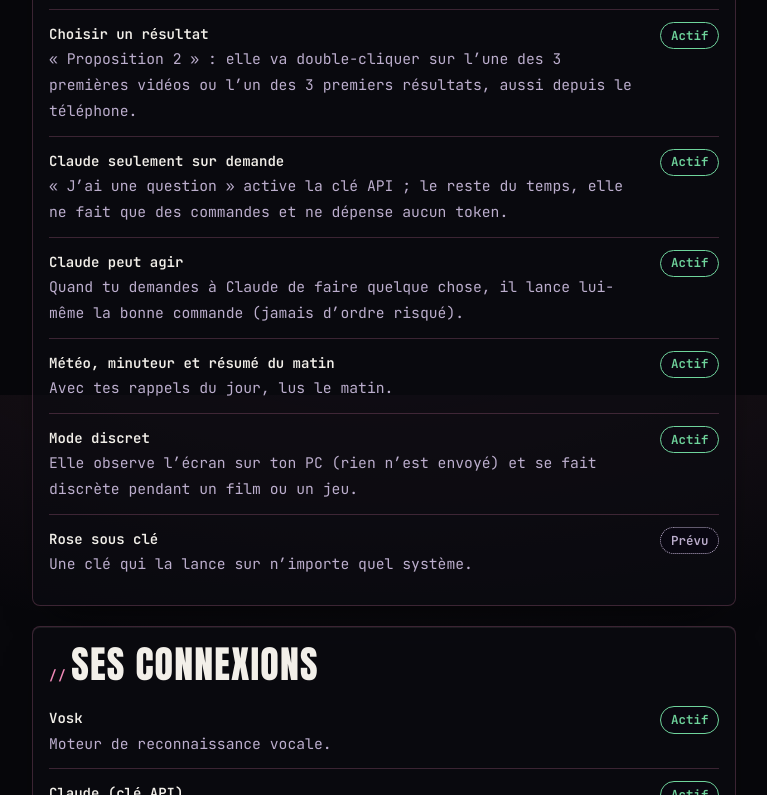
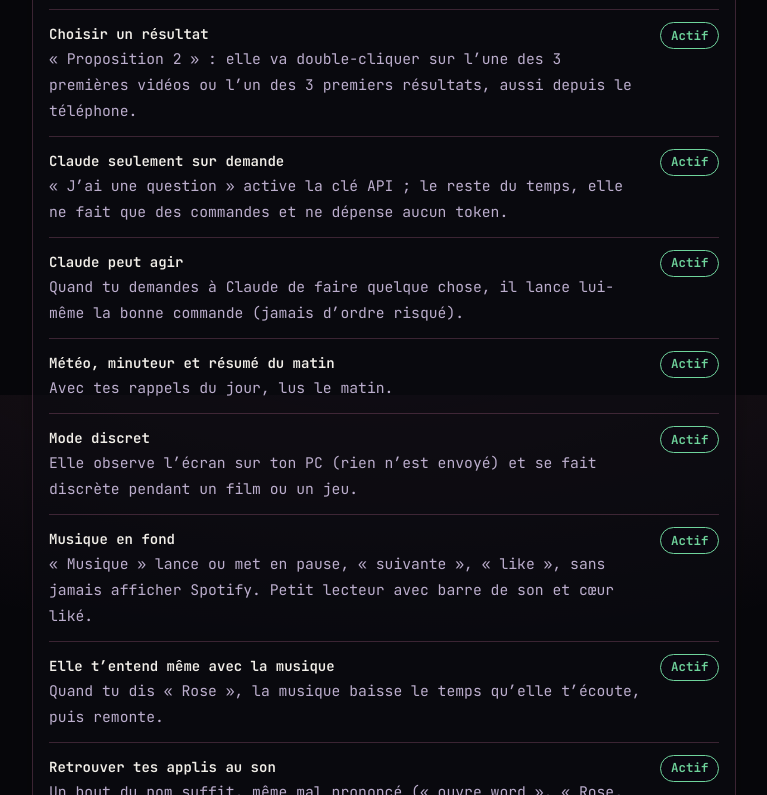
Before and after one commit to archekozero/archek-infos-rose.github.io, a plain HTML site: page index.html in a window 1280 px wide. Shown: the part 2005-2800 px from the top of the page, without its empty margins (256-1023 px from the left). Drawn offline with Linux system fonts and the light colour scheme.

Commit message:
Page Rose : journal et capacites depuis la beta (2.3 a 2.3.4) (#35)
Co-authored-by: Claude <noreply@anthropic.com>

```diff
--- a/index.html
+++ b/index.html
@@ -205,13 +205,21 @@ var CAPS=[
  {n:"Claude peut agir",d:"Quand tu demandes à Claude de faire quelque chose, il lance lui-même la bonne commande (jamais d’ordre risqué).",s:"actif"},
  {n:"Météo, minuteur et résumé du matin",d:"Avec tes rappels du jour, lus le matin.",s:"actif"},
  {n:"Mode discret",d:"Elle observe l’écran sur ton PC (rien n’est envoyé) et se fait discrète pendant un film ou un jeu.",s:"actif"},
+ {n:"Musique en fond",d:"« Musique » lance ou met en pause, « suivante », « like », sans jamais afficher Spotify. Petit lecteur avec barre de son et cœur liké.",s:"actif"},
+ {n:"Elle t’entend même avec la musique",d:"Quand tu dis « Rose », la musique baisse le temps qu’elle t’écoute, puis remonte.",s:"actif"},
+ {n:"Retrouver tes applis au son",d:"Un bout du nom suffit, même mal prononcé (« ouvre word », « Rose, discord »), applis comme icônes du bureau.",s:"actif"},
+ {n:"Lui apprendre tes mots",d:"« Rose, apprends » : elle demande le mot, puis la commande à associer. Tout se modifie dans ses Réglages.",s:"actif"},
+ {n:"Vidéos YouTube",d:"« Mets la vidéo en pause », « relance la vidéo », « recommence la vidéo ».",s:"actif"},
+ {n:"Mises à jour automatiques",d:"Pour les bêta-testeurs : Rose se met à jour toute seule, en vérifiant chaque fichier.",s:"actif"},
  {n:"Rose sous clé",d:"Une clé qui la lance sur n’importe quel système.",s:"plan"}
 ];
 var CONNS=[
  {n:"Vosk",d:"Moteur de reconnaissance vocale.",s:"actif"},
  {n:"Claude (clé API)",d:"Répond aux questions et peut lancer des commandes, seulement quand tu dis « j’ai une question ».",s:"actif"},
  {n:"Discord",d:"Elle rejoint les vocaux : « qui est en vocal ? », « rejoins Léa », « rejoins-moi ».",s:"actif"},
- {n:"Spotify",d:"« Mets l’artiste… », « mets la musique… », morceau suivant ou précédent.",s:"actif"},
+ {n:"Spotify",d:"« Mets l’artiste… », « mets la musique… », suivant, précédent, like, volume : elle appuie sur les vrais boutons de Spotify, même caché.",s:"actif"},
+ {n:"Rosie (bot Discord)",d:"Tes amis demandent à Rose de faire quelque chose sur Discord ; tu acceptes ou refuses depuis la web app.",s:"actif"},
+ {n:"Steam et Epic Games",d:"Tes jeux sont reconnus et se lancent à la voix.",s:"actif"},
  {n:"iPhone (Raccourcis)",d:"Rose se connecte au téléphone via un raccourci.",s:"actif"},
  {n:"Web app (tous les téléphones)",d:"Page « Connexion à Rose depuis son téléphone » : ordres, conversation et captures d’écran, sur iPhone comme sur Android.",s:"actif"}
 ];
@@ -233,7 +241,15 @@ var LOG=[
  {t:"2026-11-16",x:"Nouvelle DA en verre givré pour la web app et cette page ; la démo passe d’un GIF de 2,4 Mo à une vidéo de 300 Ko."},
  {t:"2026-11-16",x:"Verre givré assombri sur les deux pages."},
  {t:"2026-11-16",x:"Captures encore plus fiables : Rose ne se compte plus elle-même quand elle vérifie que la page est remplie, et attend 5 s de plus avant la photo."},
- {t:"2026-11-16",x:"Rose sous clé mise à jour avec toutes ces nouveautés."}
+ {t:"2026-11-16",x:"Rose sous clé mise à jour avec toutes ces nouveautés."},
+ {t:"2026-11-19",x:"Rose 2.3 : jeux Steam et Epic, OpenOffice reconnu, le micro se rouvre bien après une question oui / non, Rosie Discord avec validation des demandes depuis la web app."},
+ {t:"2026-11-19",x:"Ouverture de la bêta privée : mises à jour automatiques et vérifiées pour les bêta-testeurs, notice PDF complète."},
+ {t:"2026-11-19",x:"Web app plus fluide (moins de calculs en arrière-plan) et suggestions qu’on fait défiler. Rosie peut rejoindre les salons vocaux."},
+ {t:"2026-11-20",x:"Rose 2.3.2. Corrigé : la fenêtre de « trouve » trop petite, le mot d’éveil lent quand on parle vite, « proposition 2 » qui cliquait à côté (elle ouvre maintenant l’adresse exacte), « musique suivante » qui lançait deux commandes."},
+ {t:"2026-11-20",x:"Nouveau : la musique se lance en fond sans afficher Spotify (seul « ouvre Spotify » l’affiche), « skip », contrôle des vidéos YouTube, et « Rose, apprends » pour lui apprendre un mot."},
+ {t:"2026-11-20",x:"Rose 2.3.3 : barre de son et cœur liké dans le petit lecteur, « arrête la musique » qui marche, grande bulle quand elle a beaucoup à dire. Réglages : 4 pages au lieu de 3."},
+ {t:"2026-11-21",x:"Rose 2.3.4. Corrigé : des commandes perdues quand elle était occupée, « musique suivantes » (Vosk ajoutait un s), Rose qui pouvait s’ouvrir elle-même, la musique qui se relançait et s’arrêtait toute seule."},
+ {t:"2026-11-21",x:"Nouveau : « musique » met en pause ou relance, « like » et « retire le like », la musique baisse quand on l’appelle, applis et icônes du bureau trouvées avec un bout du nom, page des Réglages « Ce que Rose a appris » (modifier, supprimer, ajouter), étoile multicolore quand elle apprend."}
 ];
 var L={actif:"Actif",wip:"En cours",plan:"Prévu"};
 function item(o){return '<li class="it"><div><strong>'+o.n+'</strong><span class="d">'+o.d+'</span></div><span class="tag '+o.s+'">'+L[o.s]+'</span></li>'}
```
